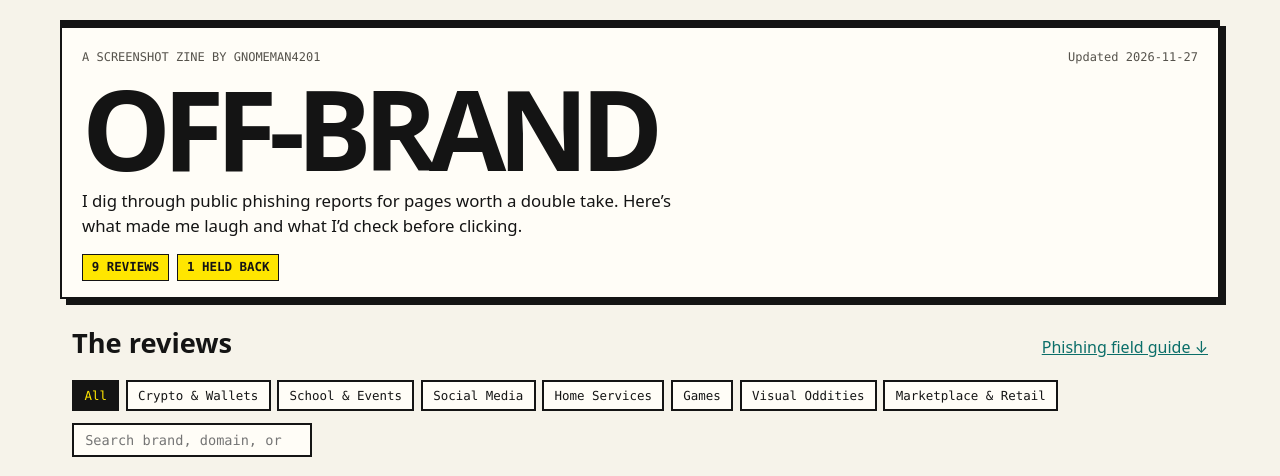
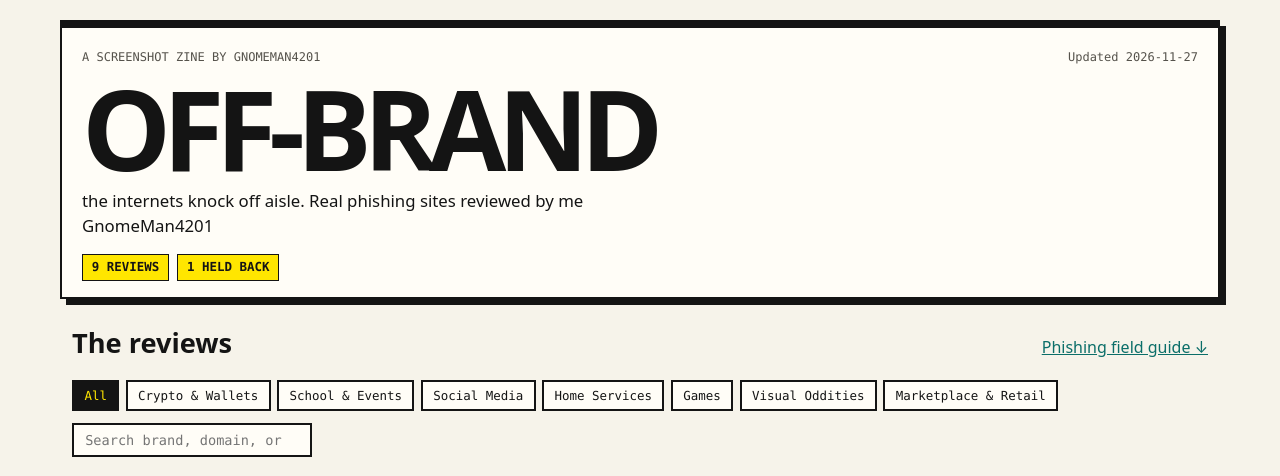
Before and after one commit to GnomeMan4201/Off-Brand, a plain HTML site: page site/index.html in a window 1280 px wide. Shown: the top 476 px of the page. Drawn offline with Linux system fonts and the light colour scheme; files whose address does not match are found by name.

Commit message:
Restore the author's Off-Brand masthead tagline

```diff
--- a/site/index.html
+++ b/site/index.html
@@ -20,7 +20,7 @@
       <span class="issue-tag" id="last-updated">UPDATED: --</span>
     </div>
     <h1>OFF-BRAND</h1>
-    <p class="tagline">I dig through public phishing reports for pages worth a double take. Here’s what made me laugh and what I’d check before clicking.</p>
+    <p class="tagline">the internets knock off aisle. Real phishing sites reviewed by me GnomeMan4201</p>
     <div class="stats-bar" id="stats-bar" aria-live="polite"></div>
   </header>
 
```
